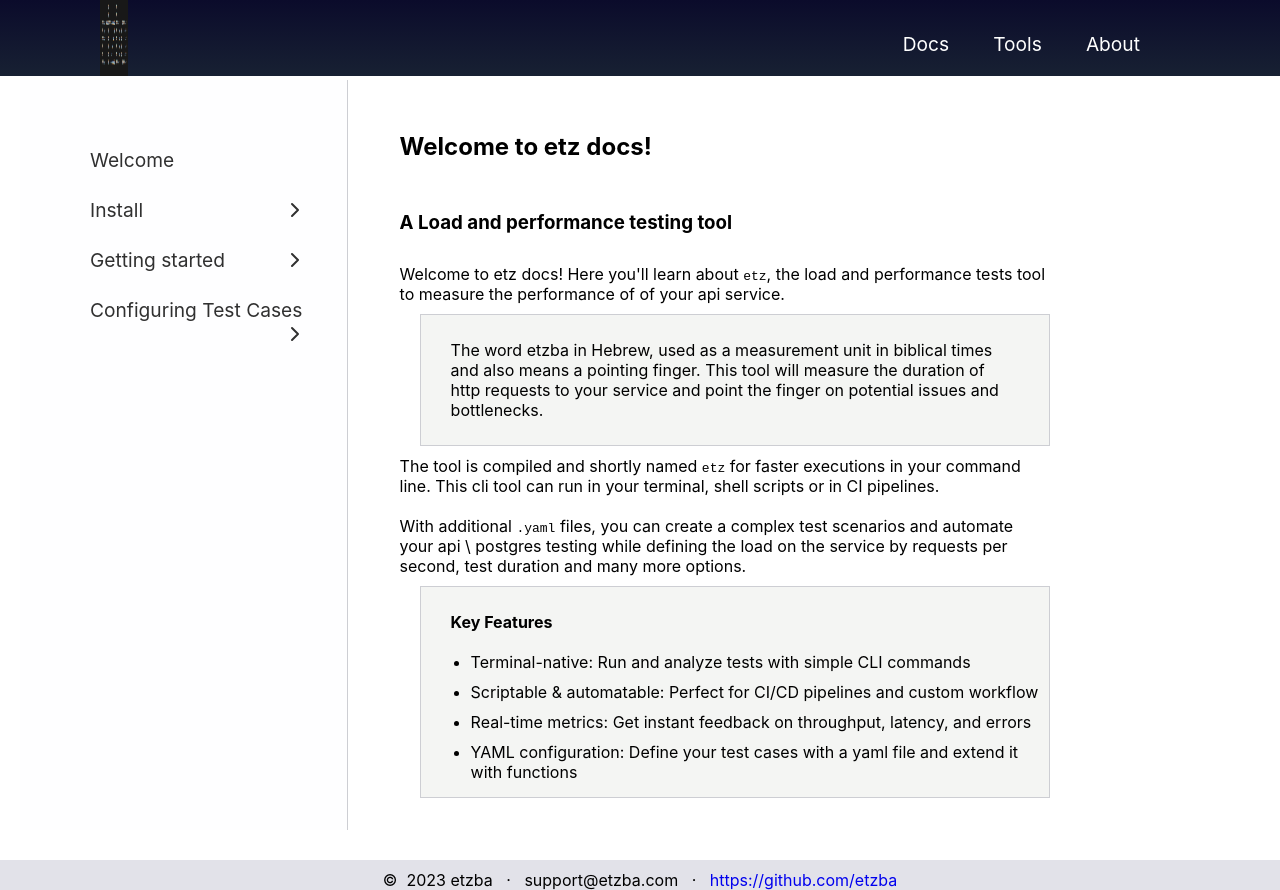
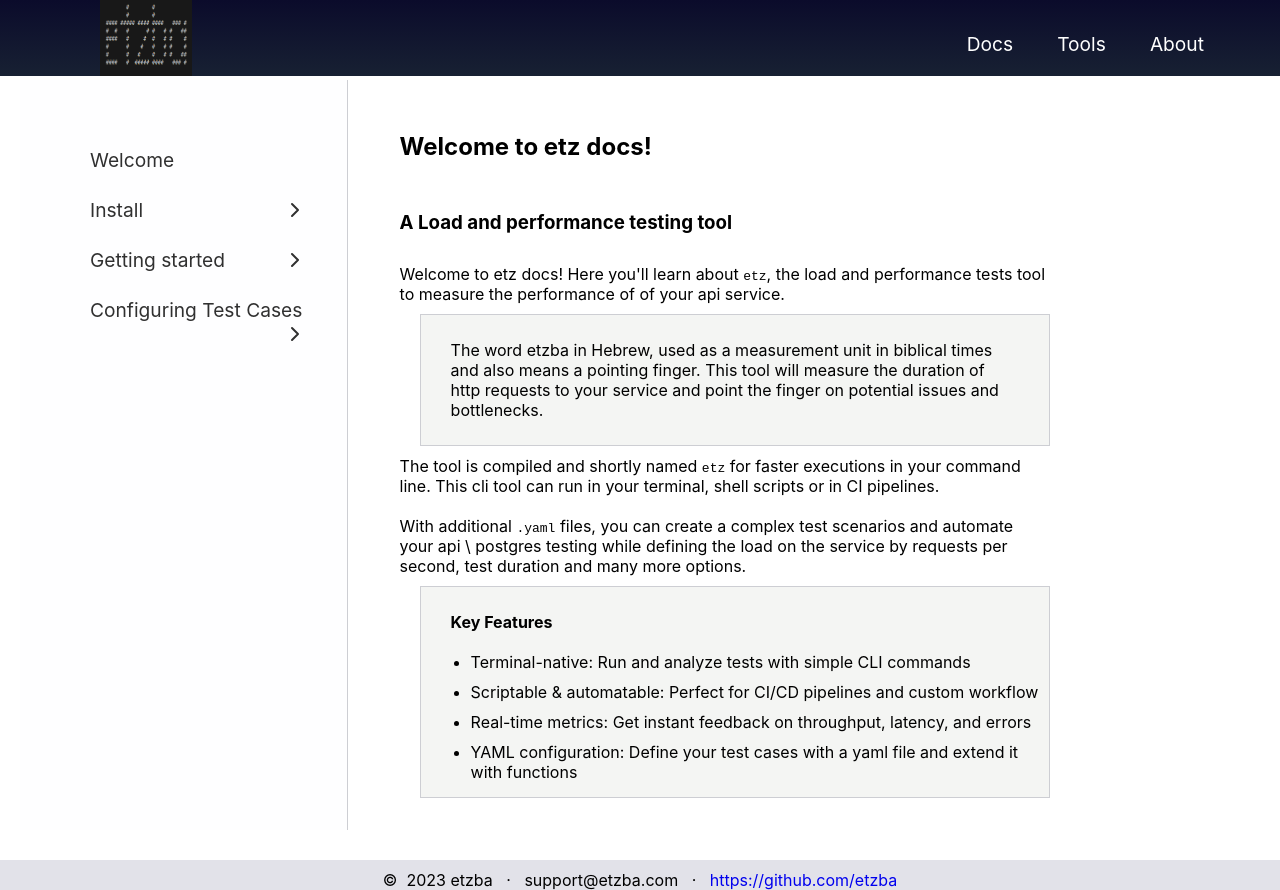
Before and after one commit to etzba/wwwvite, a React (Vite) app: page /docs/welcome in a window 1280 px wide. Built offline with nearby package versions, Linux system fonts and the light colour scheme.

Commit message:
set base in vite config only

```diff
--- a/src/styles/header.css
+++ b/src/styles/header.css
@@ -70,7 +70,7 @@
 .logo {
   align-items: center;
   padding-left: 100px;
-  width: 10%;
+  width: 15%;
 }
 
 .logo h3 {
--- a/vite.config.js
+++ b/vite.config.js
@@ -4,7 +4,7 @@ import commonjs from "vite-plugin-commonjs";
 
 // https://vite.dev/config/
 export default defineConfig({
-  base: "https://etzba.github.io/wwwvite/",
+  base: "/wwwvite/",
   plugins: [
     react(),
     commonjs(),
```
